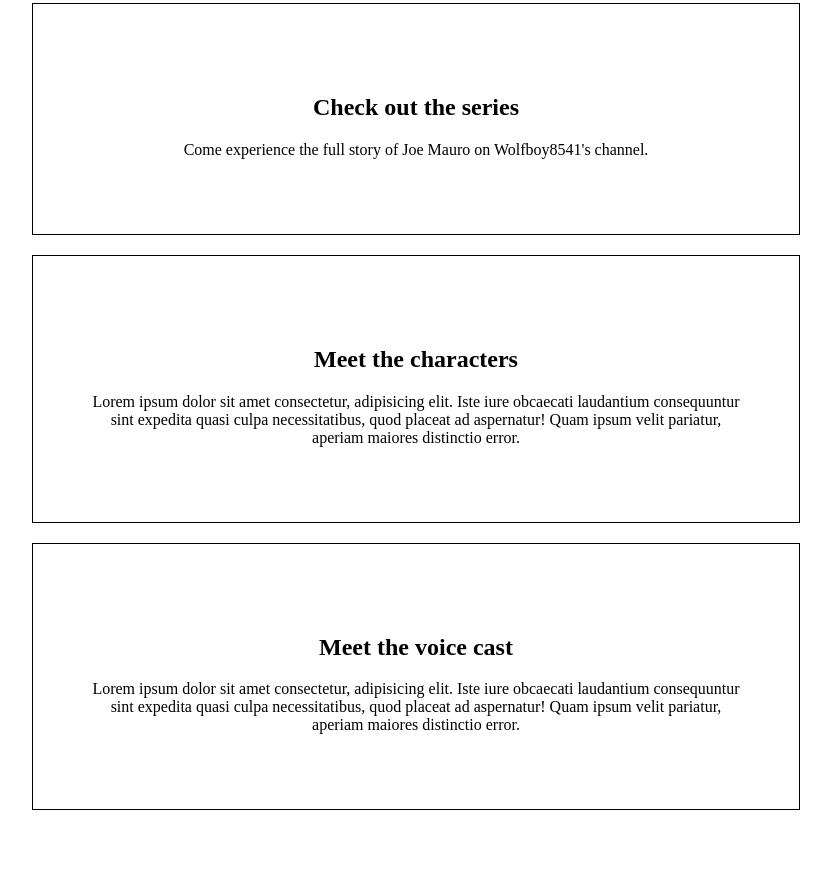
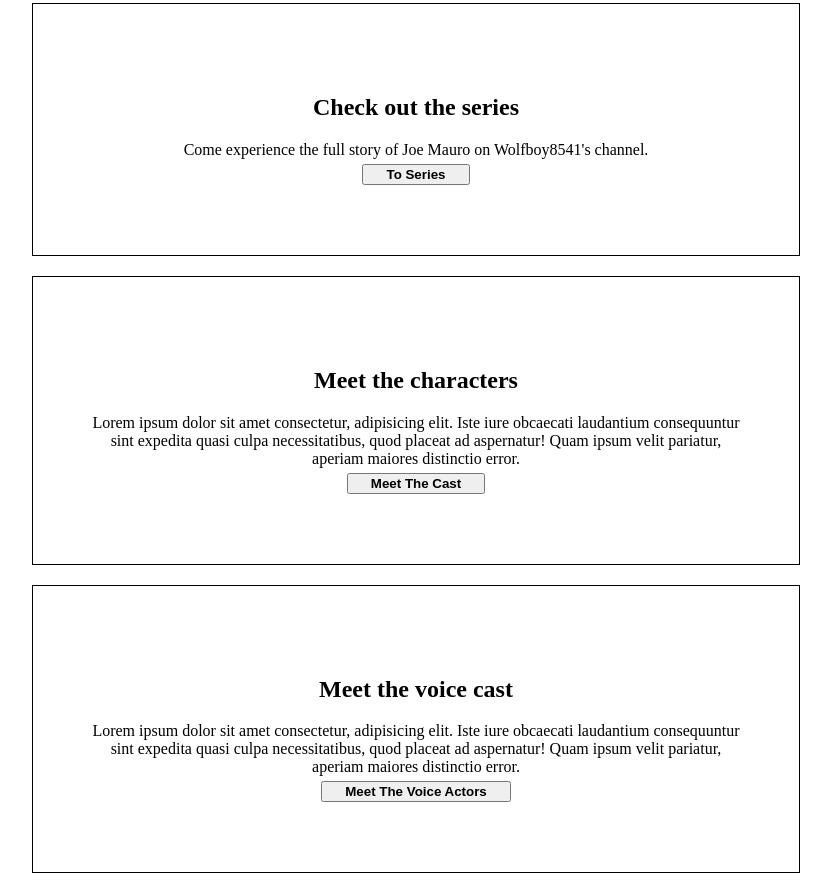
Before and after one commit to oscarh95/mauro-series, a plain HTML site: page index.html in a window 1280 px wide. Shown: the part 391-1274 px from the top of the page, without its empty margins (224-1055 px from the left). Before the commit the page ends 1211 px from the top, so only its background shows below. Drawn offline with Linux system fonts and the light colour scheme.

Commit message:
added buttons

```diff
--- a/index.html
+++ b/index.html
@@ -32,16 +32,25 @@
             <section>
                 <h1>Check out the series</h1>
                 <p>Come experience the full story of Joe Mauro on Wolfboy8541's channel.</p>
+                <button>
+                    <a href="series.html">To Series</a>
+                </button>
             </section>
 
             <section>
                 <h1>Meet the characters</h1>
                 <p>Lorem ipsum dolor sit amet consectetur, adipisicing elit. Iste iure obcaecati laudantium consequuntur sint expedita quasi culpa necessitatibus, quod placeat ad aspernatur! Quam ipsum velit pariatur, aperiam maiores distinctio error.</p>
+                <button>
+                    <a href="characters.html">Meet The Cast</a>
+                </button>
             </section>
 
             <section>
                 <h1>Meet the voice cast</h1>
                 <p>Lorem ipsum dolor sit amet consectetur, adipisicing elit. Iste iure obcaecati laudantium consequuntur sint expedita quasi culpa necessitatibus, quod placeat ad aspernatur! Quam ipsum velit pariatur, aperiam maiores distinctio error.</p>
+                <button>
+                    <a href="voiceactors.html">Meet The Voice Actors</a>
+                </button>
             </section>
         </div>
     </body>
```
